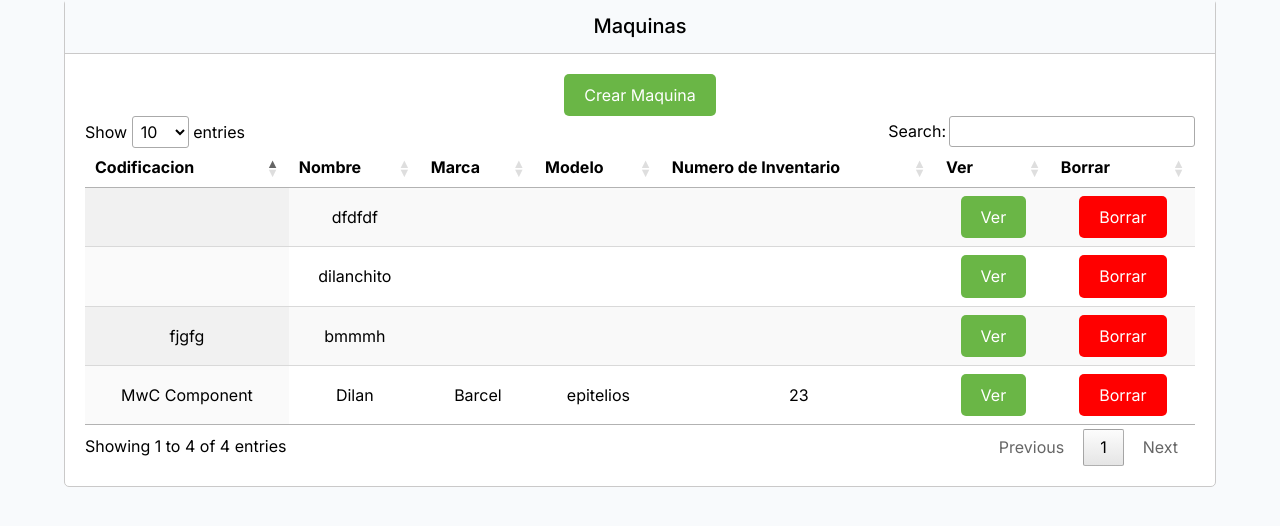
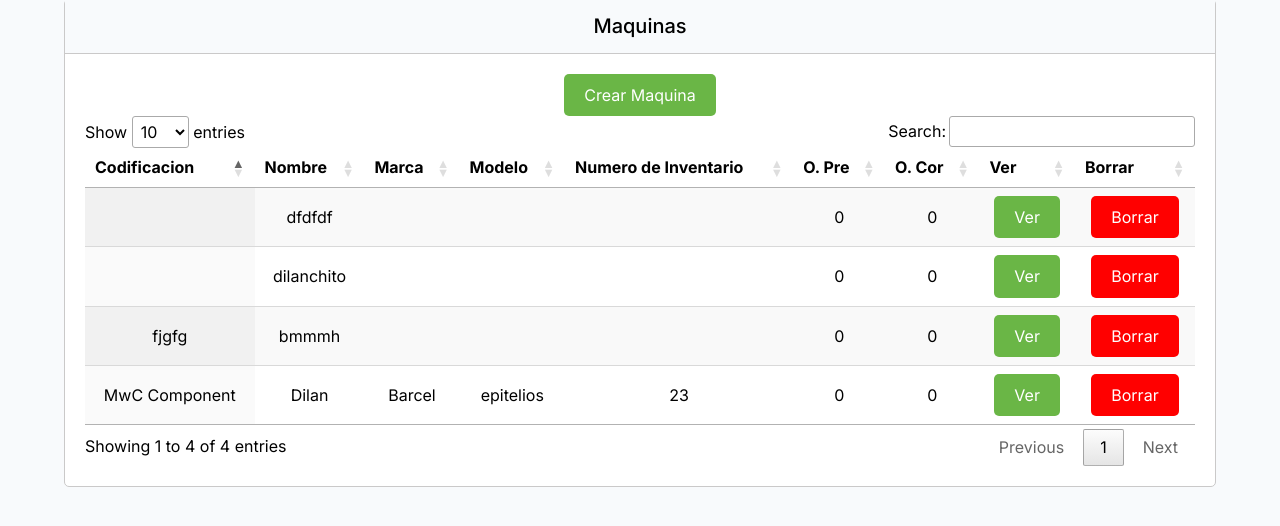
Before and after one commit to Ardilan13/maquinas, a PHP site: page /mod_maquina.php in a window 1280 px wide. Shown: the part 131-657 px from the top of the page. Run offline with PHP 8.4, Linux system fonts and the light colour scheme; a user stored in the database is signed in; data comes from the database, SQL or seed files in the repository; some libraries are stand-ins or nearby versions.

Commit message:
ajustes minimos maquinas

```diff
--- a/mod_maquina.php
+++ b/mod_maquina.php
@@ -1,6 +1,8 @@
 <?php require_once 'includes/header.php';
 require_once 'conexion.php';
-$con = conectar(); ?>
+$con = conectar();
+$preventivo = 0;
+$correctivo = 0; ?>
 
 <main>
     <div class="container">
@@ -18,6 +20,8 @@ $con = conectar(); ?>
                             <th class='th_comp'>Marca</th>
                             <th class='th_comp'>Modelo</th>
                             <th class='th_comp'>Numero de Inventario</th>
+                            <th class='th_comp'>O. Pre</th>
+                            <th class='th_comp'>O. Cor</th>
                             <th class='th_comp'>Ver</th>
                             <th class='th_comp'>Borrar</th>
                         </tr>
@@ -27,17 +31,35 @@ $con = conectar(); ?>
                         $login = "SELECT * from maquina;";
                         $resultado = mysqli_query($con, $login);
                         if ($resultado->num_rows > 0) {
-                            while ($row = mysqli_fetch_assoc($resultado)) { ?>
+                            while ($row = mysqli_fetch_assoc($resultado)) {
+                                $id = $row['id'];
+                                $conteo = "SELECT tipo_mantenimiento from orden where id_maquina = $id;";
+                                $resultado1 = mysqli_query($con, $conteo);
+                                if ($resultado1->num_rows > 0) {
+                                    while ($row1 = mysqli_fetch_assoc($resultado1)) {
+                                        if ($row1["tipo_mantenimiento"] == "preventivo") {
+                                            $preventivo++;
+                                        } else if ($row1["tipo_mantenimiento"] == "correctivo") {
+                                            $correctivo++;
+                                        }
+                                    }
+                                }
+                        ?>
                                 <tr>
                                     <td><?php echo $row["codigo"]; ?></td>
                                     <td><?php echo $row["nombre"]; ?></td>
                                     <td><?php echo $row["marca"]; ?></td>
                                     <td><?php echo $row["modelo"]; ?></td>
                                     <td><?php echo $row["ubicacion"]; ?></td>
+                                    <td><?php echo $preventivo; ?></td>
+                                    <td><?php echo $correctivo; ?></td>
                                     <td><button class="ver_maq" id="<?php echo $row["id"]; ?>">Ver</button></td>
                                     <td><button class="btn_delete_rep delete_maq" id="<?php echo $row["id"]; ?>">Borrar</button></td>
                                 </tr>
-                        <?php }
+                        <?php
+                                $preventivo = 0;
+                                $correctivo = 0;
+                            }
                         } else {
                             echo "<td valign='top' colspan='8' class='dataTables_empty'>No hay maquinas para mostrar</td>";
                         } ?>
--- a/mod_orden.php
+++ b/mod_orden.php
@@ -23,7 +23,7 @@ $con = conectar(); ?>
                     </thead>
                     <tbody>
                         <?php
-                        $login = "SELECT m.nombre, o.fecha_hora_inicio, o.fecha_hora_fin, o.estado, o.id from orden o INNER JOIN maquina m ON o.id_maquina= m.id ;";
+                        $login = "SELECT m.nombre, o.fecha_hora_inicio, o.fecha_hora_fin, o.estado, o.id FROM orden o INNER JOIN maquina m ON o.id_maquina= m.id ;";
                         $resultado = mysqli_query($con, $login);
                         if ($resultado->num_rows > 0) {
                             while ($row = mysqli_fetch_assoc($resultado)) { ?>
```
